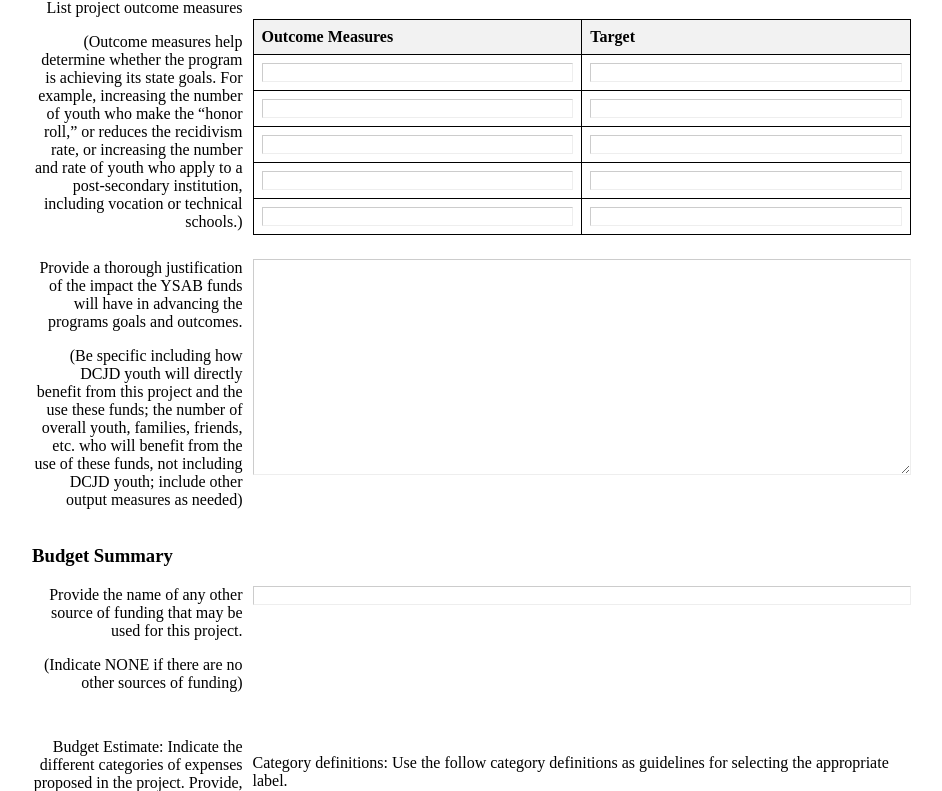
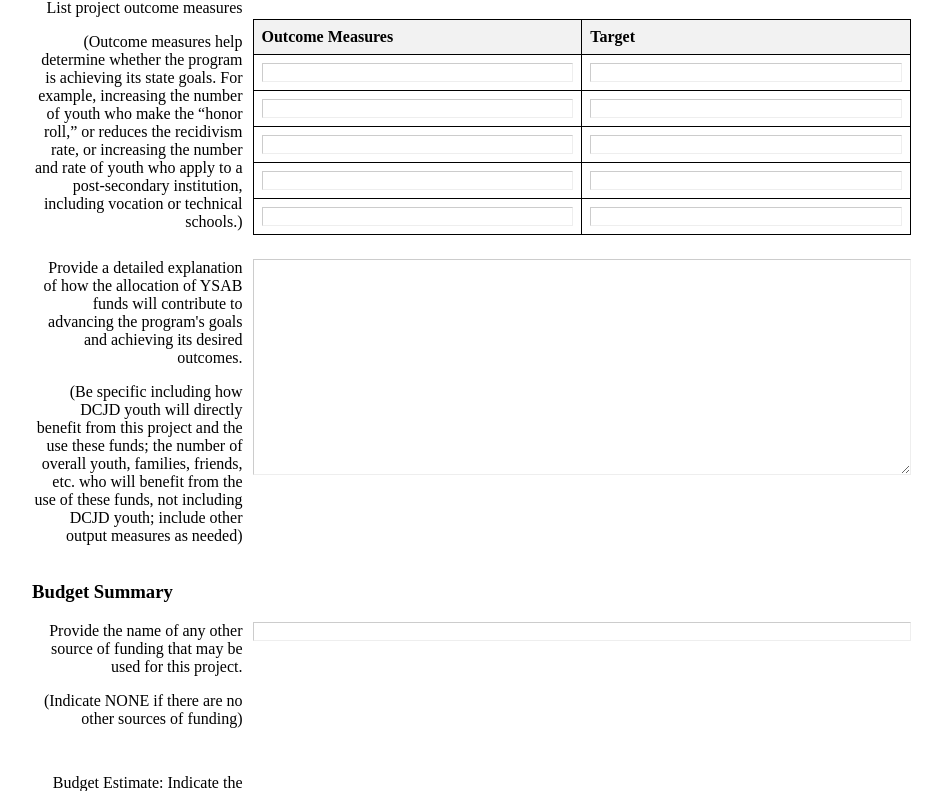
Before and after one commit to jlo-dcjd/ysab-grant-application, a Flask app: page / in a window 1280 px wide. Shown: the part 2085-2876 px from the top of the page, without its empty margins (168-1110 px from the left). Run offline with Flask 3, Linux system fonts and the light colour scheme.

Commit message:
performance management changes

```diff
--- a/templates/index.html
+++ b/templates/index.html
@@ -279,7 +279,7 @@
     </div>
 
     <div>
-      <label class="desc" id="project_impact" for="project_impact">Provide a thorough justification of the impact the YSAB funds will have in advancing the programs goals and outcomes. <p>(Be specific including how DCJD youth will directly benefit from this project and the use these funds; the number of overall youth, families, friends, etc. who will benefit from the use of these funds, not including DCJD youth; include other output measures as needed)</p></label>
+      <label class="desc" id="project_impact" for="project_impact">Provide a detailed explanation of how the allocation of YSAB funds will contribute to advancing the program's goals and achieving its desired outcomes. <p>(Be specific including how DCJD youth will directly benefit from this project and the use these funds; the number of overall youth, families, friends, etc. who will benefit from the use of these funds, not including DCJD youth; include other output measures as needed)</p></label>
       <div>
         <textarea id="project_impact" name="project_impact" spellcheck="true" rows="14" cols="50" tabindex="4"></textarea>
       </div>
```
